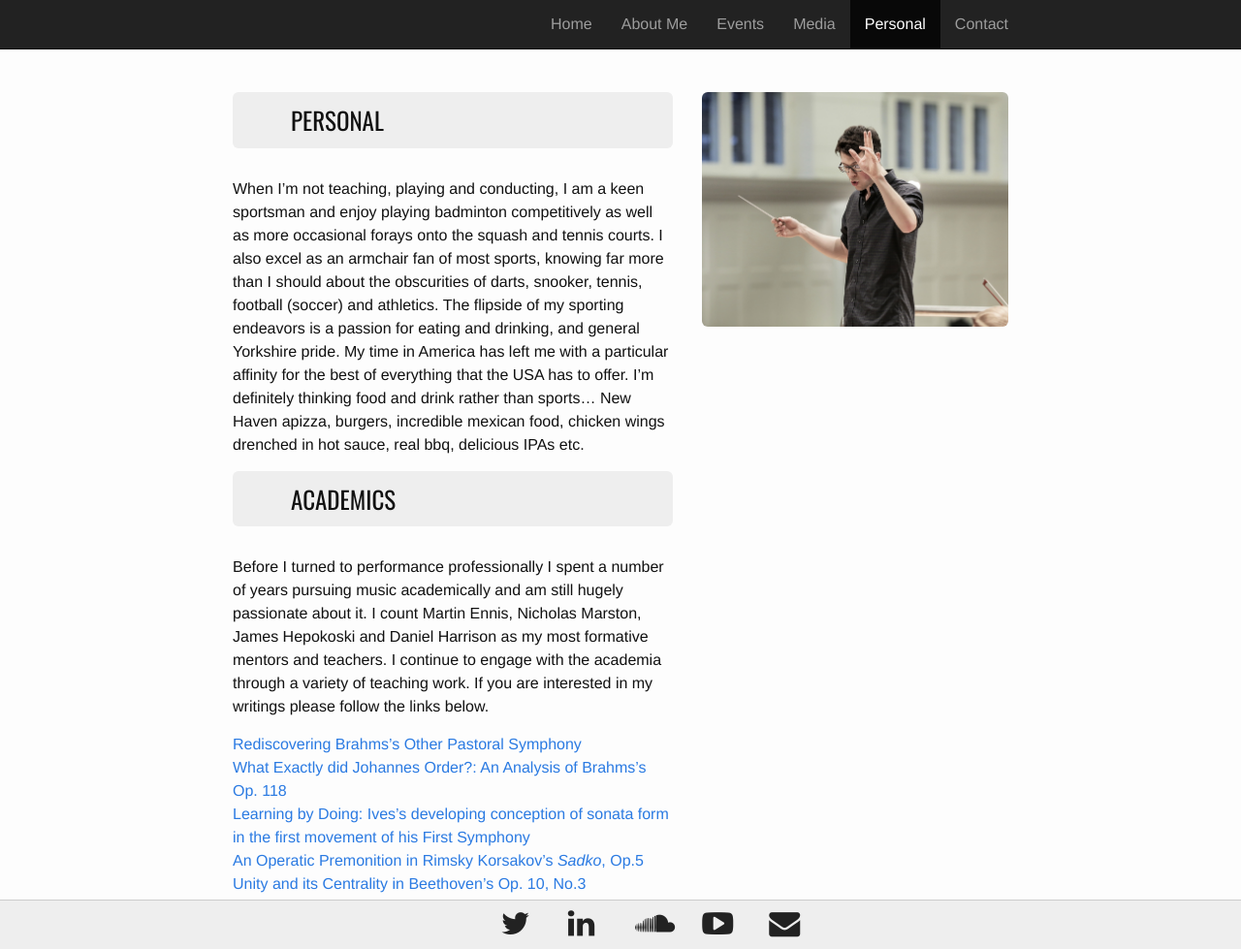
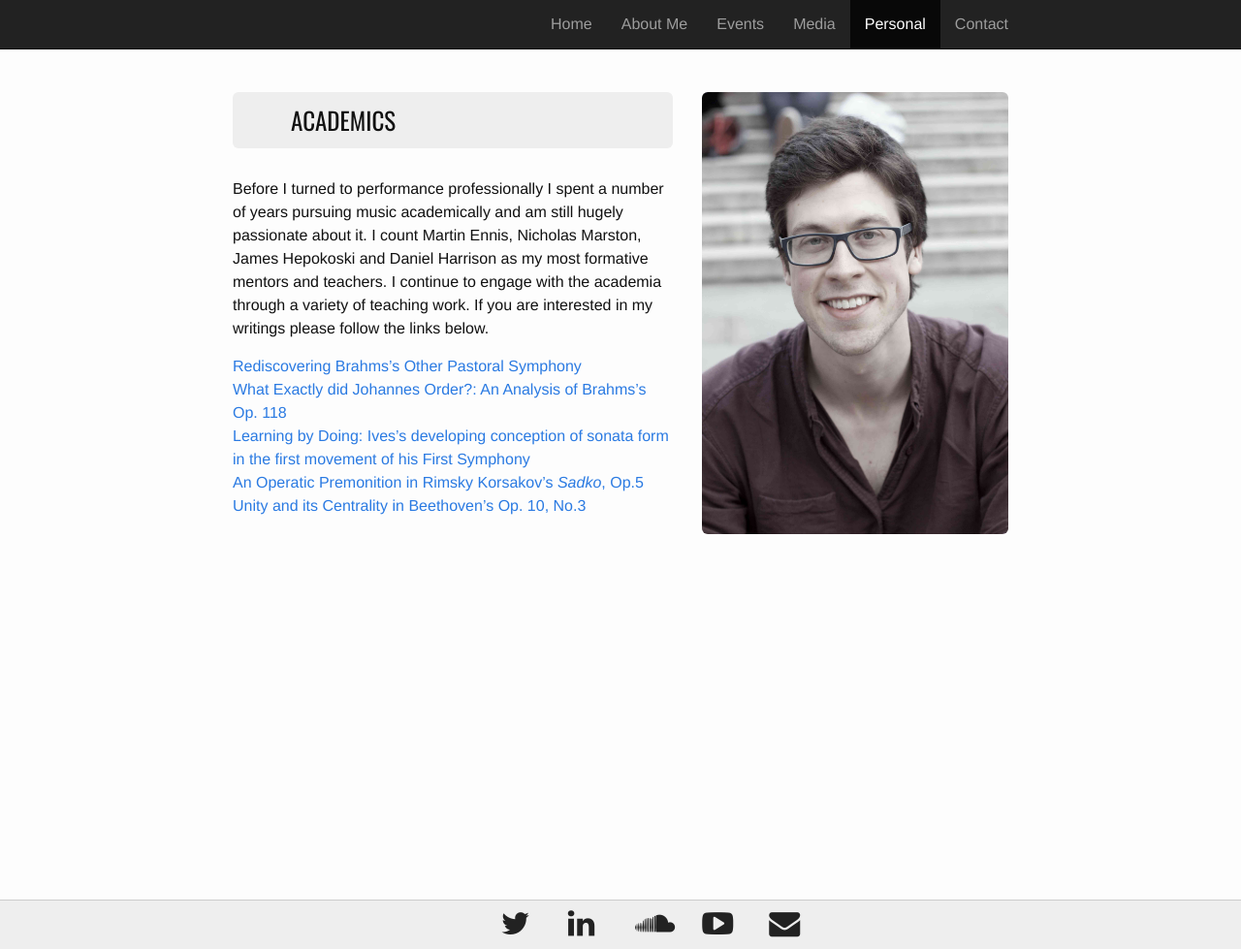
Before and after one commit to musicman10201/musicman10201.github.io, a Jekyll site: the page built from personal.md, in a window 1280 px wide and 979 px high. Shown: the whole window at 97% size. Built offline with Jekyll 4.4.1, drawn with Linux system fonts in a browser that asks for light colours.

Commit message:
Update personal.md

```diff
--- a/personal.md
+++ b/personal.md
@@ -1,18 +1,8 @@
 ---
 layout: split_view
 permalink: /personal/
-image: "/images/media/20cropped.jpg"
+image: "/images/newphoto.jpg"
 ---
-<div class="jumbotron">
-<h3>PERSONAL</h3>
-</div>
-
-When I'm not teaching, playing and conducting, I am a keen sportsman and enjoy playing badminton
-competitively as well as more occasional forays onto the squash and tennis courts. I also excel as an
-armchair fan of most sports, knowing far more than I should about the obscurities of darts, snooker,
-tennis, football (soccer) and athletics. The flipside of my sporting endeavors is a passion for eating and drinking, and general Yorkshire pride. My time in America has left me with a particular affinity for the best of everything that the
-  USA has to offer. I'm definitely thinking food and drink rather than sports... New Haven apizza, burgers,
-  incredible mexican food, chicken wings drenched in hot sauce, real bbq, delicious IPAs etc.
 
 <div class="jumbotron">
 <h3>ACADEMICS</h3>
```
